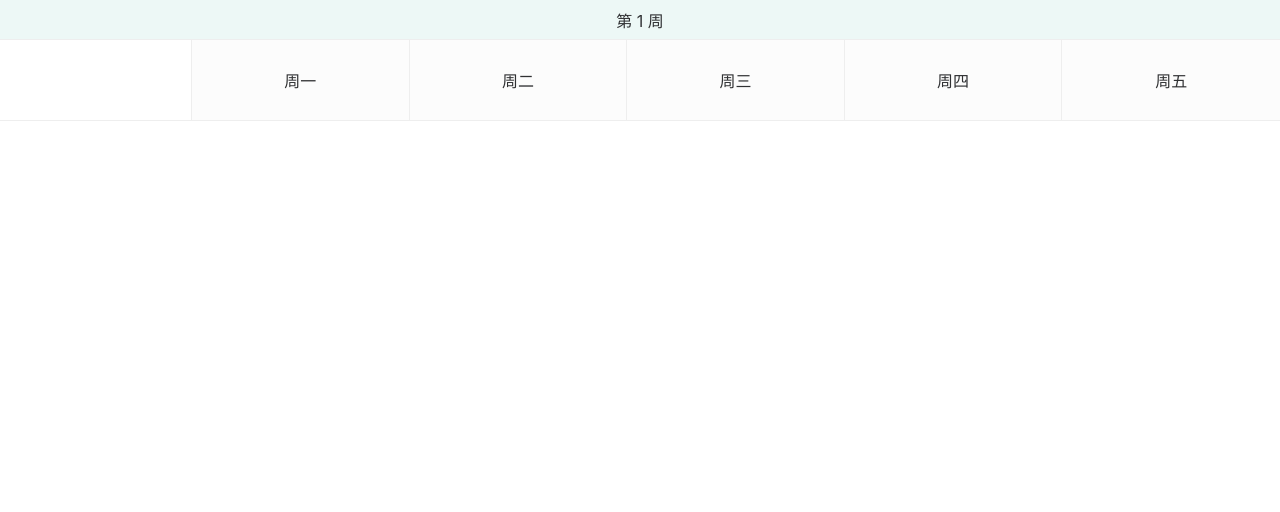
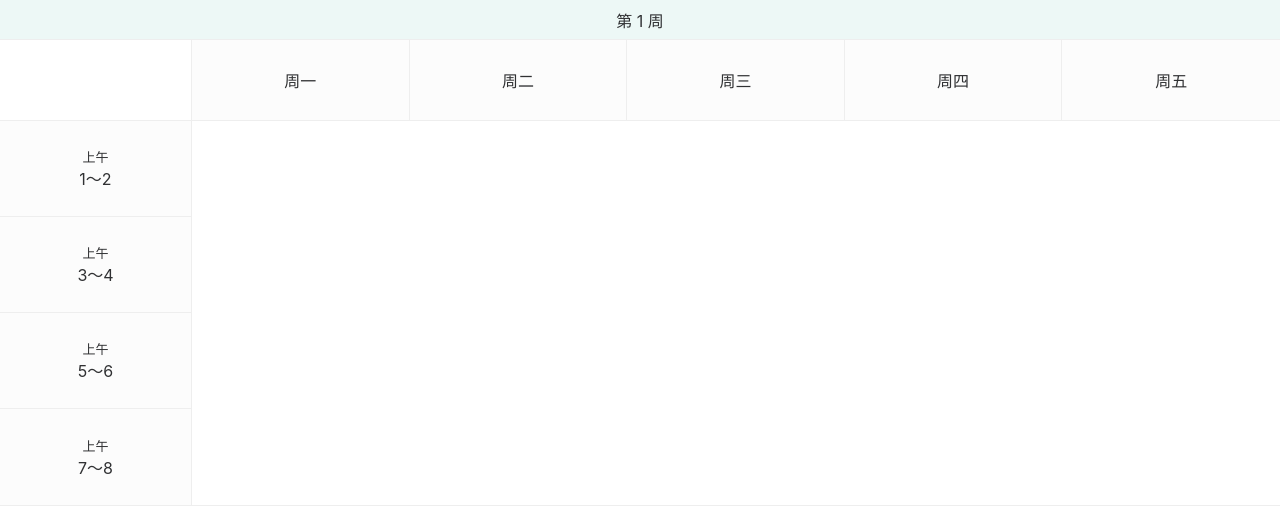
Before and after one commit to clansty/React-Schedule-Table, a Next.js app: page / in a window 1280 px wide. Shown: the top 512 px of the page. Built offline with nearby package versions, Linux system fonts and the light colour scheme.

Commit message:
表格列头

```diff
--- /dev/null
+++ b/components/TableBody.tsx
@@ -0,0 +1,24 @@
+import styles from '../styles/TableBody.module.scss'
+
+export default function TableBody() {
+    return <div className={styles.container}>
+        <div className={styles.colHeaders}>
+            <div className={styles.cell}>
+                <span>上午</span>
+                1～2
+            </div>
+            <div className={styles.cell}>
+                <span>上午</span>
+                3～4
+            </div>
+            <div className={styles.cell}>
+                <span>上午</span>
+                5～6
+            </div>
+            <div className={styles.cell}>
+                <span>上午</span>
+                7～8
+            </div>
+        </div>
+    </div>
+}
--- a/pages/index.tsx
+++ b/pages/index.tsx
@@ -1,8 +1,8 @@
 import Head from 'next/head'
-import Image from 'next/image'
 import styles from '../styles/Home.module.css'
 import Header from '../components/Header'
 import TableHead from '../components/TableHead'
+import TableBody from '../components/TableBody'
 
 export default function Home() {
     return (
@@ -13,6 +13,7 @@ export default function Home() {
 
             <Header week={1}/>
             <TableHead/>
+            <TableBody/>
         </div>
     )
 }
--- /dev/null
+++ b/styles/TableBody.module.scss
@@ -0,0 +1,27 @@
+.container {
+  display: flex;
+  border-bottom: #eee solid 1px;
+
+  .colHeaders {
+    width: 15vw;
+    background-color: #fcfcfc;
+    color: #303133;
+
+    .cell {
+      display: flex;
+      flex-direction: column;
+      justify-content: center;
+      align-items: center;
+      height: 12vh;
+      border-right: #eee solid 1px;
+
+      &:not(:last-child) {
+        border-bottom: #eee solid 1px;
+      }
+
+      span {
+        font-size: small;
+      }
+    }
+  }
+}
```
